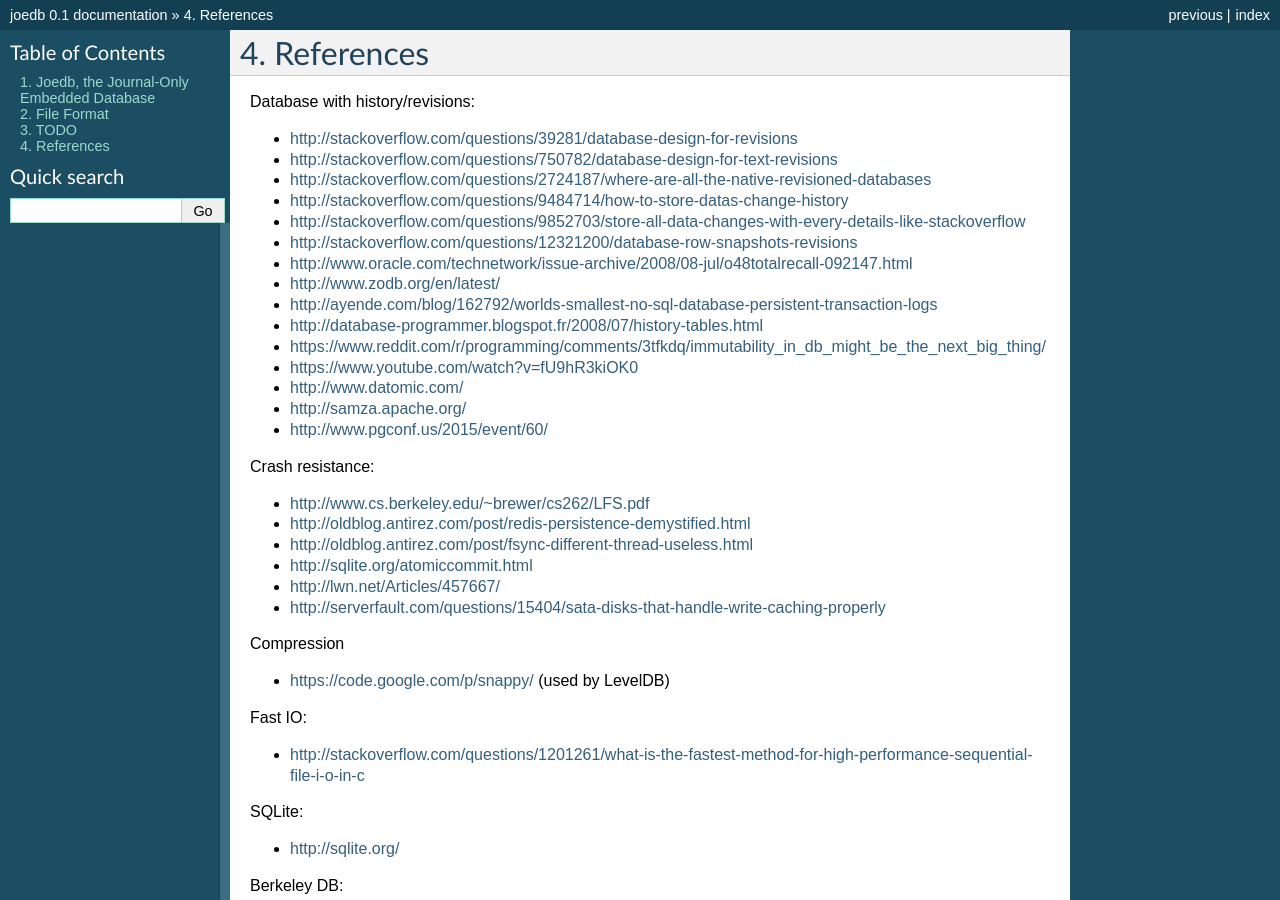
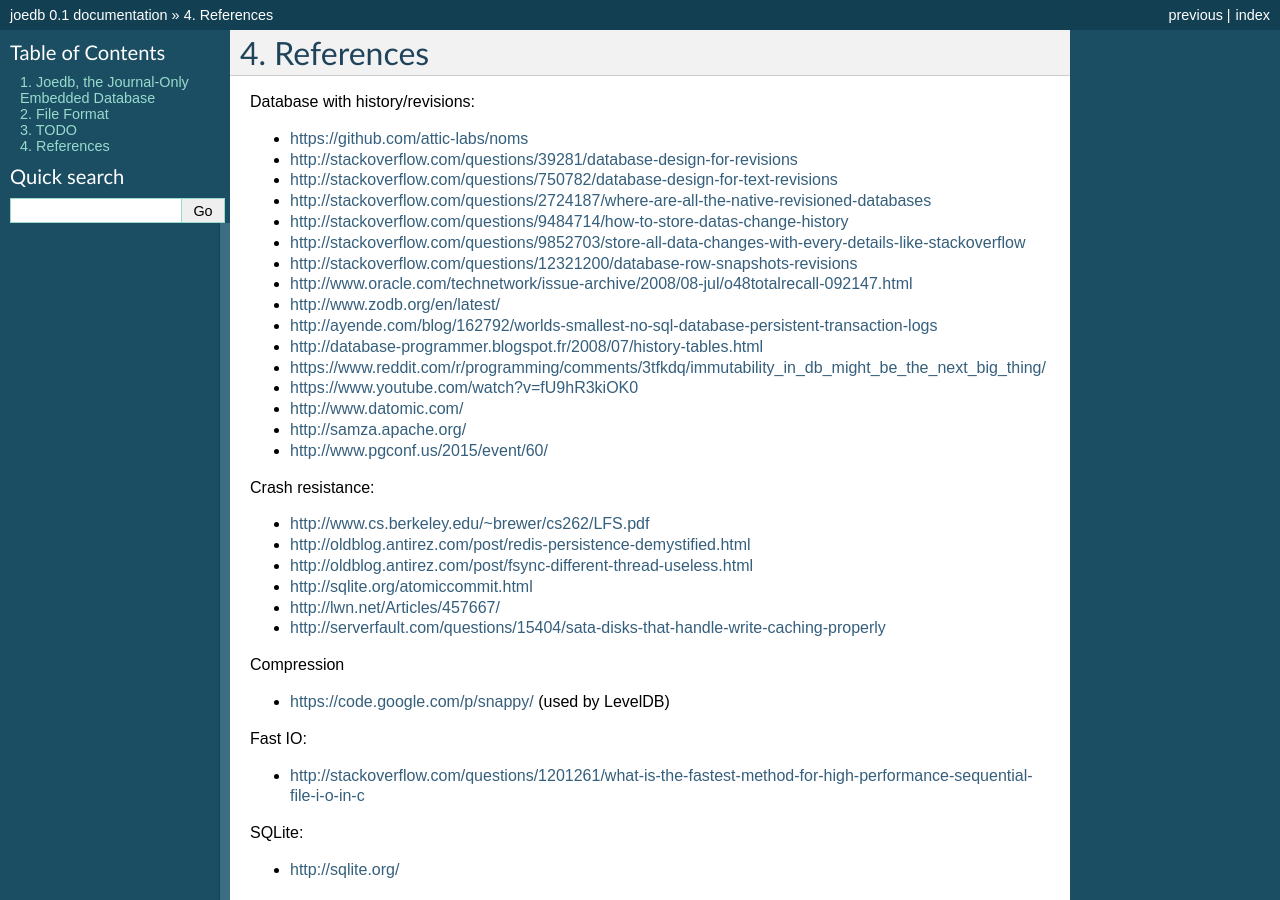
Before and after one commit to Remi-Coulom/joedb, a Sphinx documentation site: the page built from doc/source/references.rst, in a window 1280 px wide and 900 px high. Built offline with Sphinx 7.4.7, drawn with Linux system fonts in a browser that asks for light colours; formulas are drawn with MathJax 3; some of the changed lines change nothing that is shown.

Commit message:
link to noms

```diff
--- a/doc/source/references.rst
+++ b/doc/source/references.rst
@@ -3,6 +3,7 @@ References
 
 Database with history/revisions:
 
+- https://github.com/attic-labs/noms
 - http://stackoverflow.com/questions/39281/database-design-for-revisions
 - http://stackoverflow.com/questions/750782/database-design-for-text-revisions
 - http://stackoverflow.com/questions/2724187/where-are-all-the-native-revisioned-databases
```
